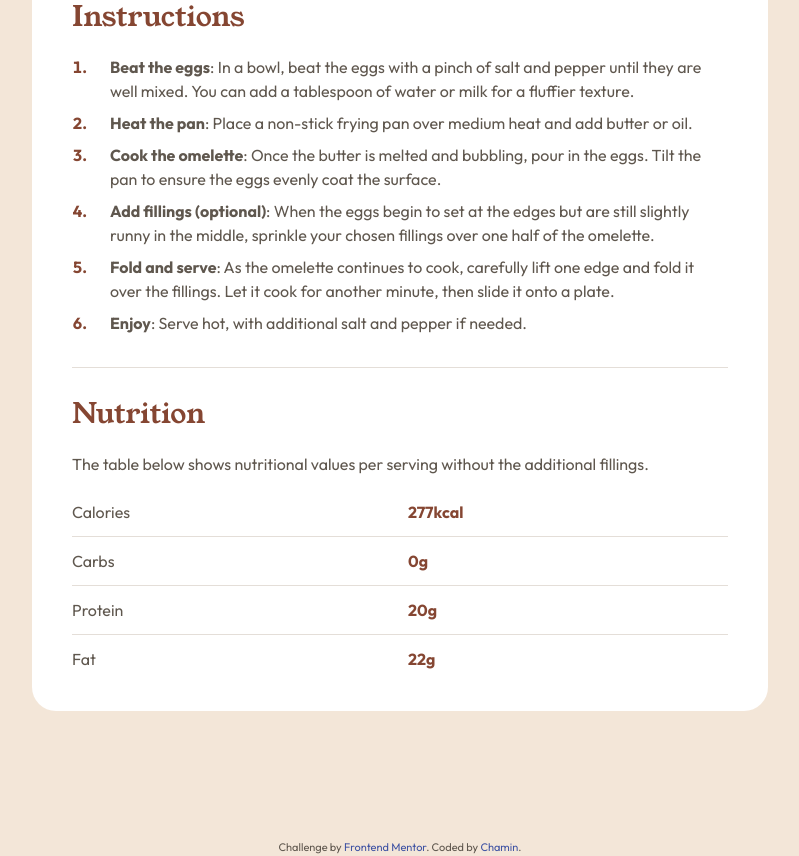
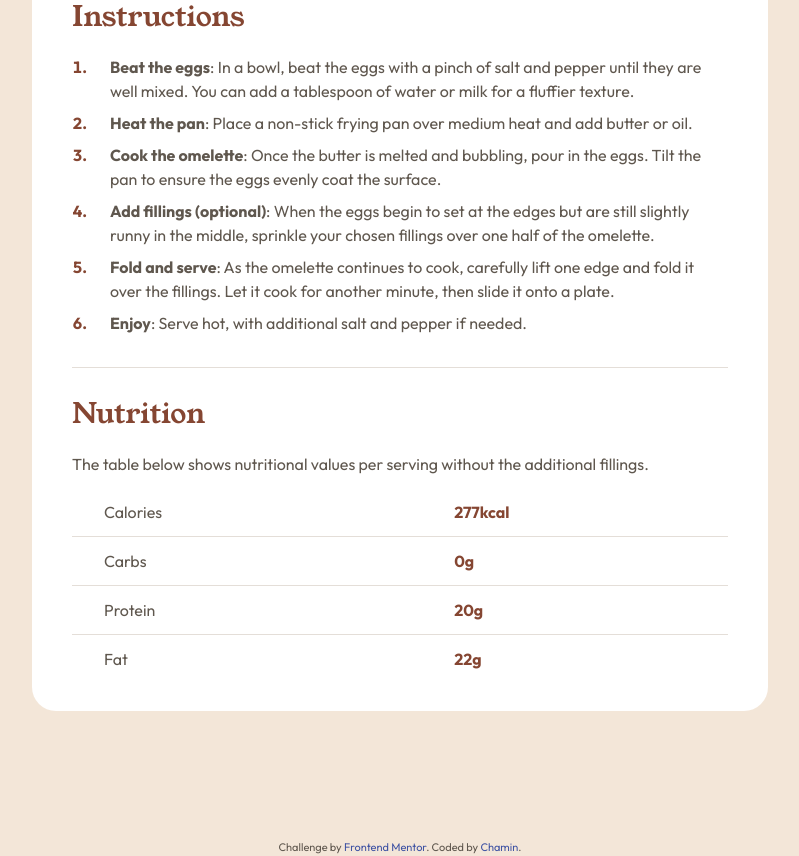
Before and after one commit to cha-minmin/recipe-page-main, a plain HTML site: page index.html in a window 1280 px wide. Shown: the part 1122-1978 px from the top of the page, without its empty margins (240-1039 px from the left). Drawn offline with Linux system fonts and the light colour scheme.

Commit message:
fixed padding

```diff
--- a/styles.css
+++ b/styles.css
@@ -145,7 +145,7 @@ ol > li::marker {
 }
 
 td {
-  padding: 12px 0;
+  padding: 12px 0 12px 32px;
   border-bottom: 1px solid var(--stone-150);
 }
 
@@ -161,6 +161,7 @@ td {
 .nutrition-detail {
   color: var(--brown-800);
   font-weight: bold;
+  padding-left: 16px;
 }
 
 .attribution {
```
